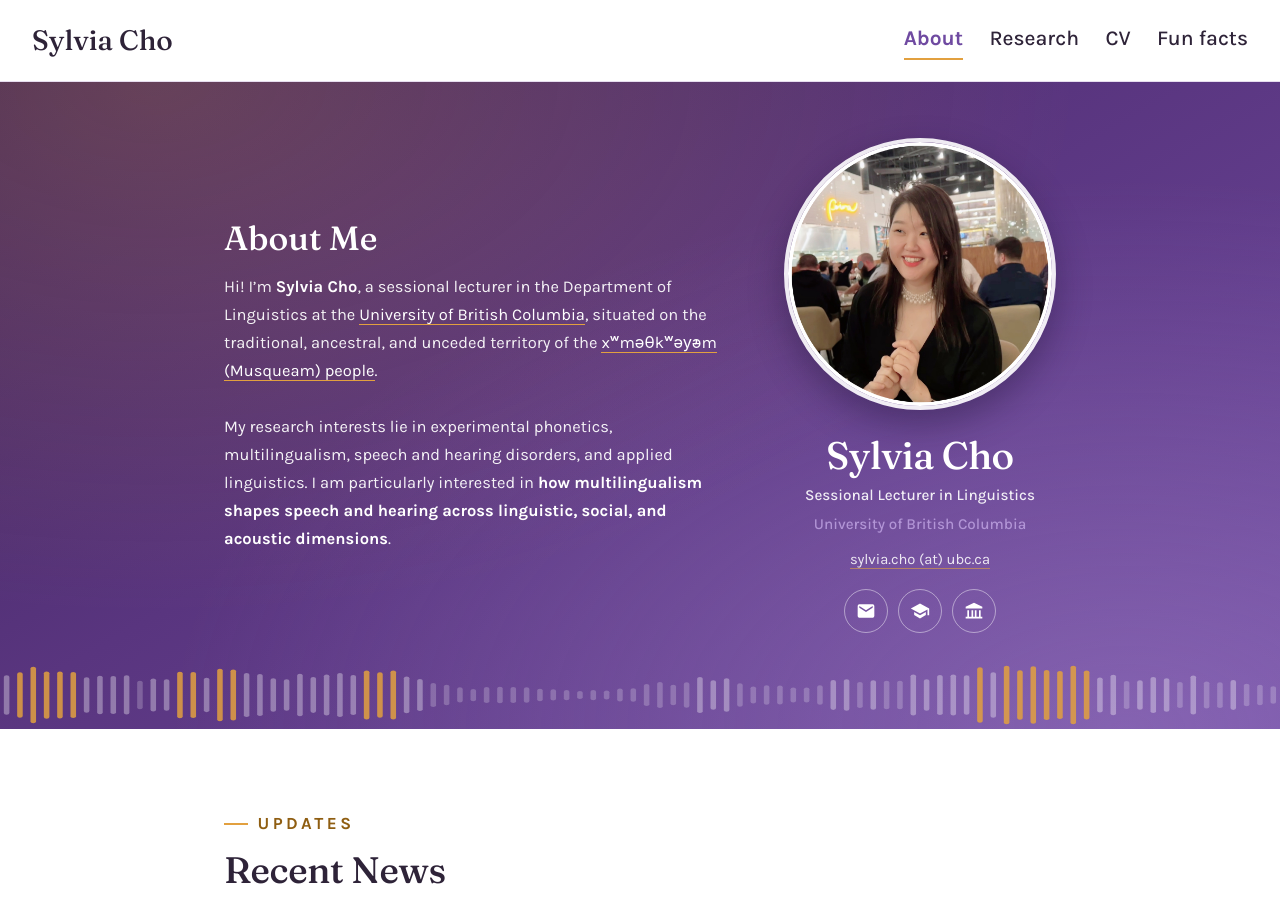
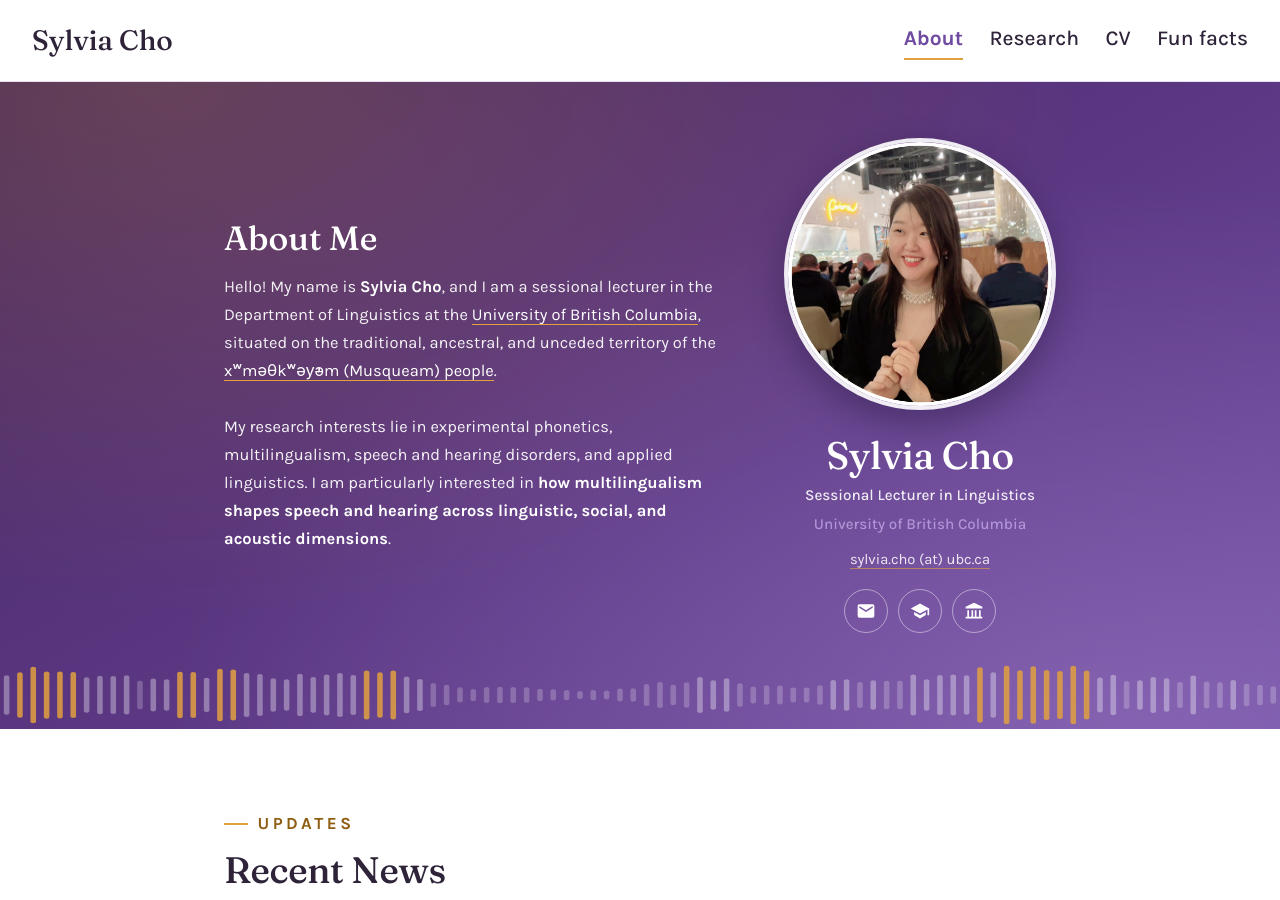
Before and after one commit to sylviacho247/sylviacho247.github.io, a Jekyll site: the page built from index.html, in a window 1280 px wide and 900 px high. Built offline with Jekyll 4.4.1, drawn with Linux system fonts in a browser that asks for light colours.

Commit message:
Update index.html

```diff
--- a/index.html
+++ b/index.html
@@ -74,7 +74,7 @@
 
         <div class="profile-about">
           <h2>About Me</h2>
-          <p>Hi! I’m <b>Sylvia Cho</b>, a sessional lecturer in the Department of Linguistics at the <a href="https://linguistics.ubc.ca/" target="_blank" rel="noopener">University of British Columbia</a>, situated on the traditional, ancestral, and unceded territory of the <a href="https://www.musqueam.bc.ca/" target="_blank" rel="noopener">xʷməθkʷəy̓əm (Musqueam) people</a>. <br><br>My research interests lie in experimental phonetics, multilingualism, speech and hearing disorders, and applied linguistics. I am particularly interested in <b>how multilingualism shapes speech and hearing across linguistic, social, and acoustic dimensions</b>.</p>
+          <p>Hello! My name is <b>Sylvia Cho</b>, and I am a sessional lecturer in the Department of Linguistics at the <a href="https://linguistics.ubc.ca/" target="_blank" rel="noopener">University of British Columbia</a>, situated on the traditional, ancestral, and unceded territory of the <a href="https://www.musqueam.bc.ca/" target="_blank" rel="noopener">xʷməθkʷəy̓əm (Musqueam) people</a>. <br><br>My research interests lie in experimental phonetics, multilingualism, speech and hearing disorders, and applied linguistics. I am particularly interested in <b>how multilingualism shapes speech and hearing across linguistic, social, and acoustic dimensions</b>.</p>
         </div>
 
       </div>
```
